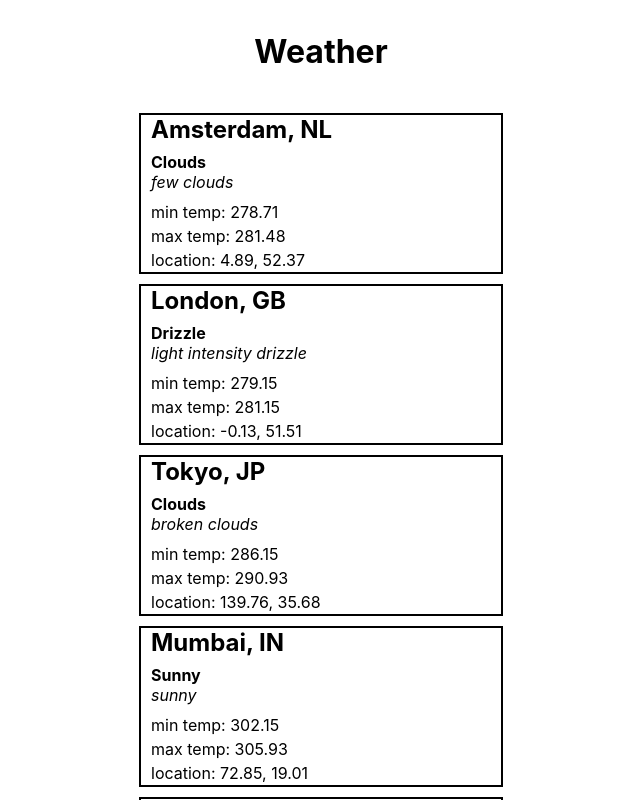
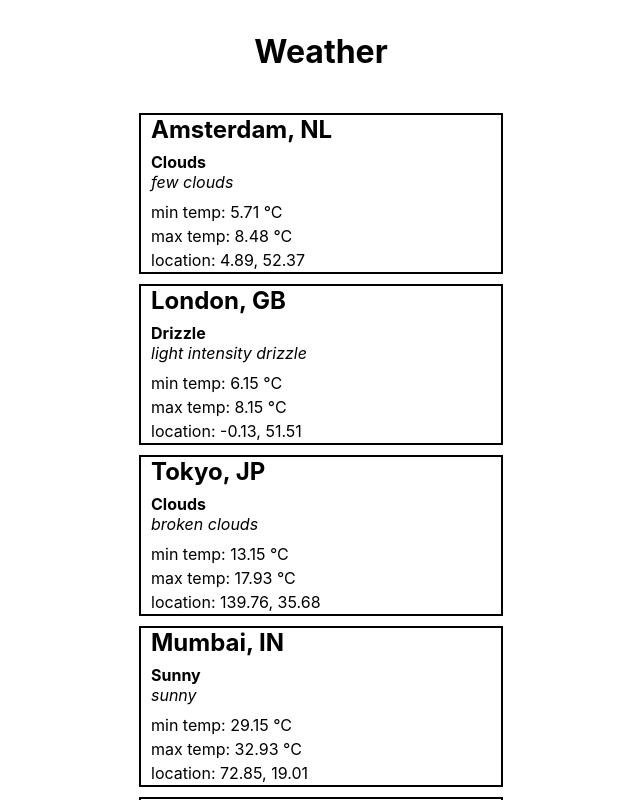
Before and after one commit to bsilakaymak/HackYourWeather-React, a React (Create React App) app: page / in a window 1280 px wide. Shown: the top 800 px of the page, without its empty margins (319-959 px from the left). Built offline with nearby package versions, Linux system fonts and the light colour scheme.

Commit message:
added stuff

```diff
--- a/src/components/CityWeather.js
+++ b/src/components/CityWeather.js
@@ -10,7 +10,7 @@ const CityWeather = ()=>{
             <div style = {{border:'2px solid black', margin:'10px', paddingLeft: '10px'}}>
                 <CityName city = {city}/>
                 <Description city = {city}/>
-                <Details city = {city}/>
+                <Details city = {city} kelvinToCelcius = {(kelvin)=>{return (kelvin-273).toFixed(2)}}/>
 
             </div>
         )
--- a/src/components/Details.js
+++ b/src/components/Details.js
@@ -1,10 +1,11 @@
 import React from 'react';
 
-const Details = ({city})=>{
+
+const Details = ({city, kelvinToCelcius})=>{
     return(
      <div style={{lineHeight:'1.5em'}}>
-         <p>min temp:  {city.main.temp_min}</p>
-         <p>max temp:  {city.main.temp_max}</p>
+         <p>min temp: {kelvinToCelcius(city.main.temp_min)} °C</p>
+         <p>max temp:  {kelvinToCelcius(city.main.temp_max)} °C</p>
          <p>location:  {city.coord.lon}, {city.coord.lat}</p>
 
      </div>
```
